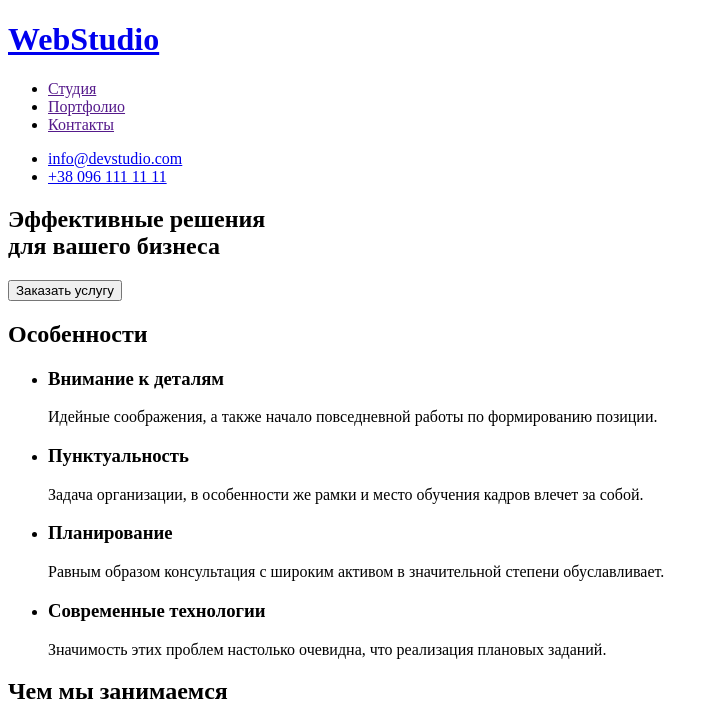
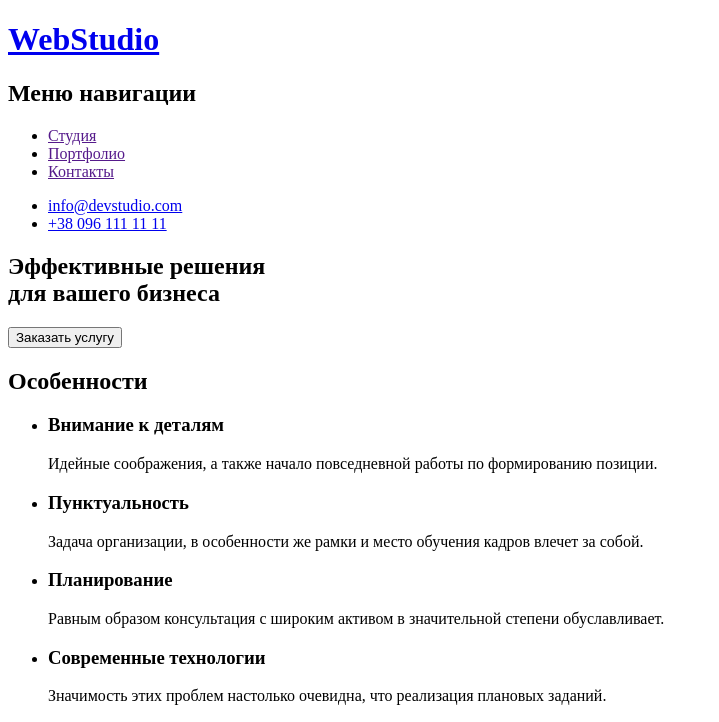
Before and after one commit to kokhanskyi/goit-markup-hw-02, a plain HTML site: page index.html in a window 1280 px wide. Shown: the top 722 px of the page, without its empty margins (0-719 px from the left). Drawn offline with Linux system fonts and the light colour scheme.

Commit message:
Update index.html

```diff
--- a/index.html
+++ b/index.html
@@ -13,7 +13,9 @@
       <a href="/">
         <h1>WebStudio</h1>
       </a>
+      <!--Навигация-->
       <nav>
+        <h2>Меню навигации</h2>
         <ul>
           <li><a href="">Студия</a></li>
           <li><a href="">Портфолио</a></li>
```
